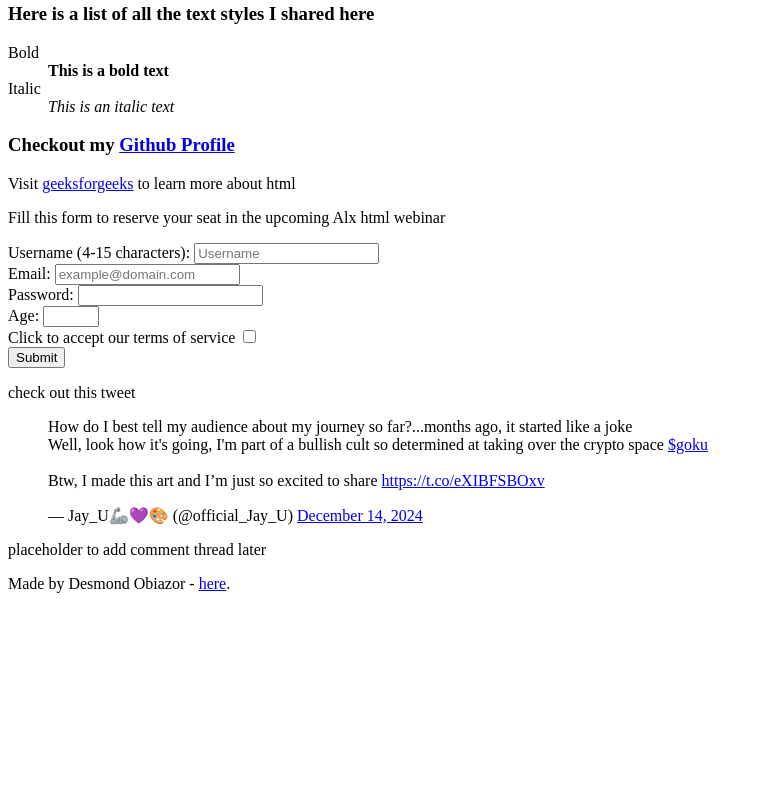
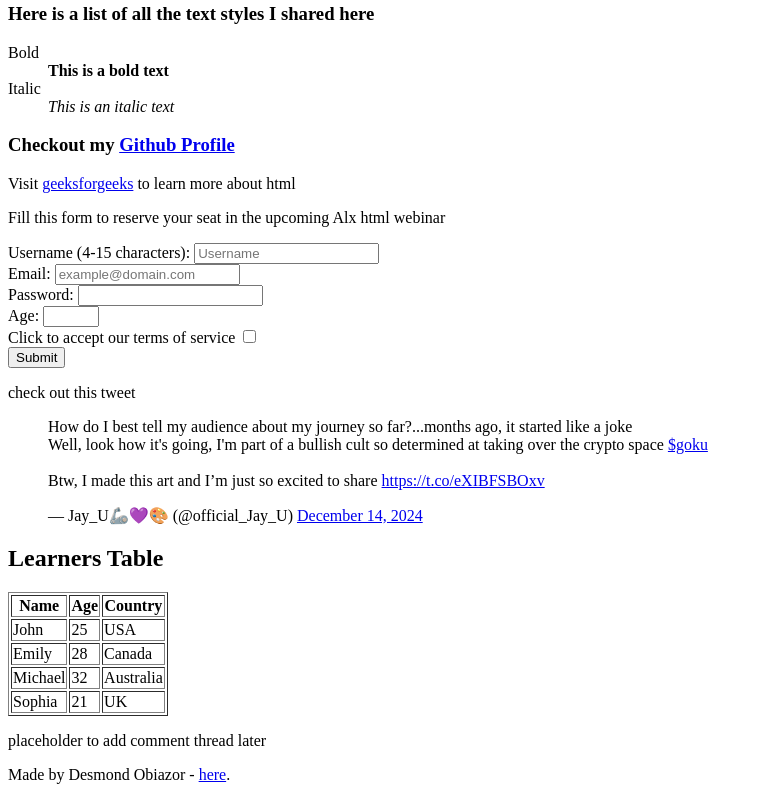
Before and after one commit to Desmond-Obiazor/My_First_Portfolio, a plain HTML site: page html_basic/index.html in a window 1280 px wide. Shown: the part 1112-1912 px from the top of the page, without its empty margins (0-762 px from the left). Before the commit the page ends 1721 px from the top, so only its background shows below. Drawn offline with Linux system fonts and the light colour scheme.

Commit message:
added table data to index.html file

```diff
--- a/html_basic/index.html
+++ b/html_basic/index.html
@@ -76,6 +76,40 @@
                 <button type="submit">Submit</button>
             </form>
             <p>check out this tweet <blockquote class="twitter-tweet"><p lang="en" dir="ltr">How do I best tell my audience about my journey so far?...months ago, it started like a joke <br>Well, look how it&#39;s going, I&#39;m part of a bullish cult so determined at taking over the crypto space <a href="https://twitter.com/search?q=%24goku&amp;src=ctag&amp;ref_src=twsrc%5Etfw">$goku</a><br><br>Btw, I made this art and I’m just so excited to share <a href="https://t.co/eXIBFSBOxv">https://t.co/eXIBFSBOxv</a></p>&mdash; Jay_U🦾💜🎨 (@official_Jay_U) <a href="https://twitter.com/official_Jay_U/status/1867888759225942130?ref_src=twsrc%5Etfw">December 14, 2024</a></blockquote> <script async src="https://platform.twitter.com/widgets.js" charset="utf-8"></script></p>
+            <div>
+                <h2>Learners Table</h2>
+                <table border="1">
+                    <thead>
+                        <tr>
+                            <th>Name</th>
+                            <th>Age</th>
+                            <th>Country</th>
+                        </tr>
+                    </thead>
+                    <tbody>
+                        <tr>
+                            <td>John</td>
+                            <td>25</td>
+                            <td>USA</td>
+                        </tr>
+                        <tr>
+                            <td>Emily</td>
+                            <td>28</td>
+                            <td>Canada</td>
+                        </tr>
+                        <tr>
+                            <td>Michael</td>
+                            <td>32</td>
+                            <td>Australia</td>
+                        </tr>
+                        <tr>
+                            <td>Sophia</td>
+                            <td>21</td>
+                            <td>UK</td>
+                        </tr>
+                    </tbody>
+                </table>
+            </div>
         </article>
         <aside>
             <p>placeholder to add comment thread later</p>
```
